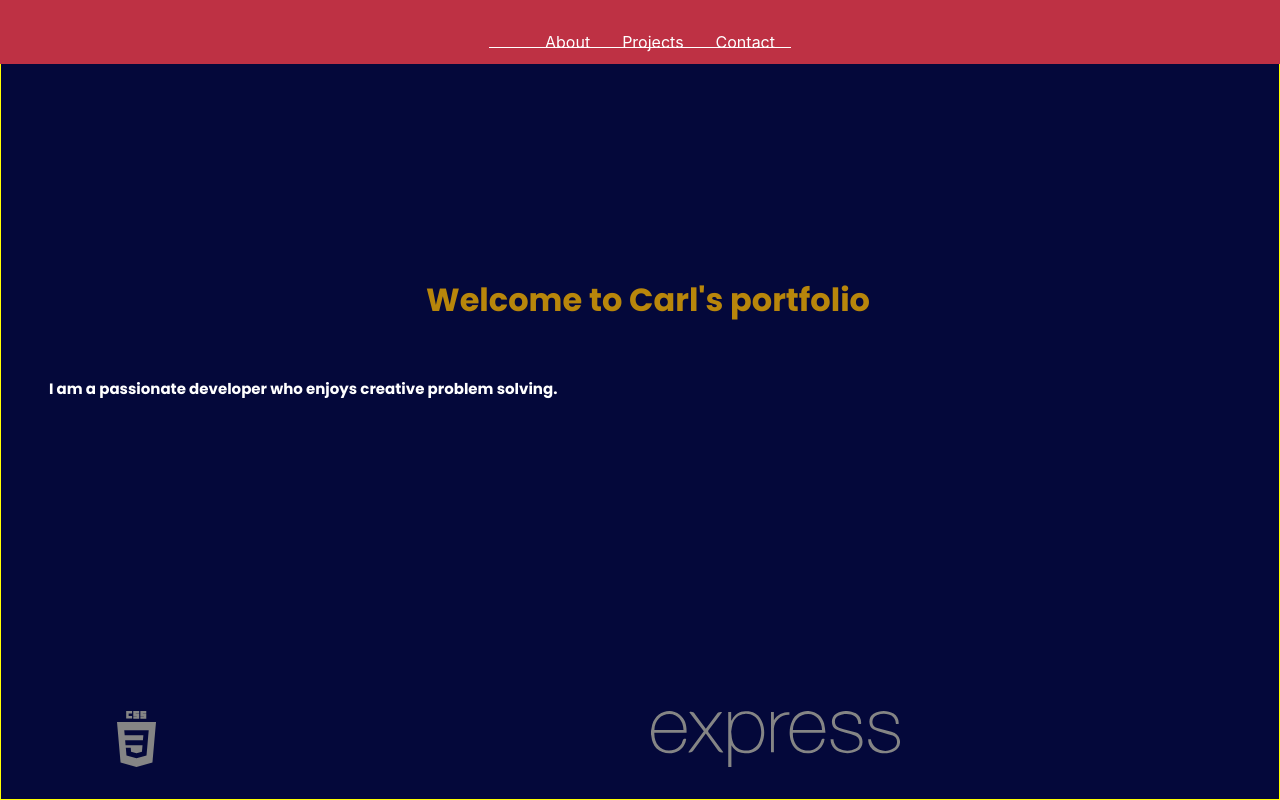
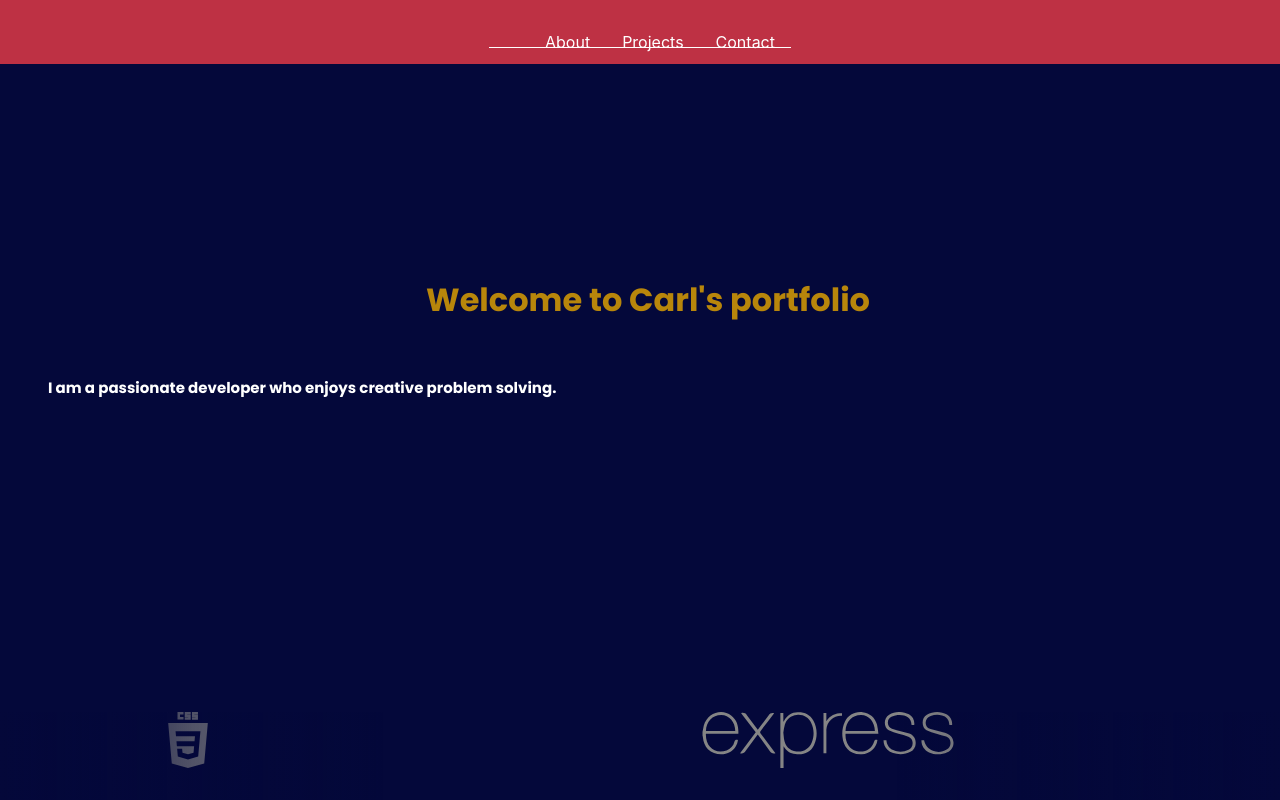
Before and after one commit to Cg9291/Portfolio, a React (Create React App) app: page / in a window 1280 px wide. Built offline with nearby package versions, Linux system fonts and the light colour scheme.

Commit message:
added reveal transition for elements inside the animated banner

```diff
--- a/src/components/landing-area/SkillLogo.tsx
+++ b/src/components/landing-area/SkillLogo.tsx
@@ -16,12 +16,14 @@ export function SkillLogo(props: SkillLogoProps): React.ReactElement {
 
 const Container = styled(ContainerPrototype)`
 	max-width: 50%;
-    min-width:50%;
+	min-width: 50%;
 	max-height: 100%;
-    justify-content:center;
+	justify-content: center;
 `;
 
 const Img = styled.img`
-	max-width: 100%;
+	min-width: 50%;
+	max-width: 50%;
+	min-height: 100%;
 	max-height: 100%;
 `;
--- a/src/components/landing-area/landingArea.tsx
+++ b/src/components/landing-area/landingArea.tsx
@@ -1,5 +1,5 @@
 import React from "react";
-import styled, { keyframes } from "styled-components/macro";
+import styled, { keyframes, css } from "styled-components/macro";
 import ContainerPrototype from "../prototypes/ContainerPrototype";
 import About from "../about/AboutSection";
 import { SkillLogo } from "./SkillLogo";
@@ -17,7 +17,12 @@ export default function LandingArea(): React.ReactElement {
 			<Body>
 				<About />
 			</Body>
-			<AnimatedBanner>{displayIconsList()}</AnimatedBanner>
+			<AnimatedBanner>
+				{displayIconsList()}
+				<TransitionOverlay $isLeftSide={true} />
+				{/*this is placed here instead of above because we target the first element of the animated banner for our animation,which should be an <SkillLogo/> instance */}
+				<TransitionOverlay $isLeftSide={false} />
+			</AnimatedBanner>
 		</Container>
 	);
 }
@@ -26,7 +31,8 @@ const Container = styled(ContainerPrototype)`
 	flex-direction: column;
 	max-height: 100vh;
 	min-height: 100vh;
-	border: 1px solid yellow;
+	max-width: 100vw;
+	//border: 1px solid yellow;
 	overflow-y: hidden;
 `;
 
@@ -39,7 +45,7 @@ const slideAnimation = keyframes`
 	margin-left: 0vw;
 }
 100% {
-	margin-left: -1679px;
+	margin-left: -1200px;
 	}
 `;
 
@@ -56,3 +62,34 @@ const AnimatedBanner = styled(ContainerPrototype)`
 		animation-timing-function: linear;
 	}
 `;
+
+const TransitionOverlay = styled(ContainerPrototype)<{ $isLeftSide: boolean }>`
+	width: 30%;
+	position: fixed;
+	${props =>
+		props.$isLeftSide
+			? css`
+					left: 0;
+					background: linear-gradient(
+						-90deg,
+						rgba(4, 8, 58, 0) 0%,
+						rgba(4, 8, 58, 0.2) 25%,
+						rgba(4, 8, 58, 0.4) 50%,
+						rgba(4, 8, 58, 0.8) 75%,
+						rgba(4, 8, 58, 1) 100%
+					);
+			  `
+			: css`
+					right: 0;
+					background: linear-gradient(
+						90deg,
+						rgba(4, 8, 58, 0) 0%,
+						rgba(4, 8, 58, 0.2) 25%,
+						rgba(4, 8, 58, 0.4) 50%,
+						rgba(4, 8, 58, 0.8) 75%,
+						rgba(4, 8, 58, 1) 100%
+					);
+			  `}
+
+	z-index: 3;
+`;
```
